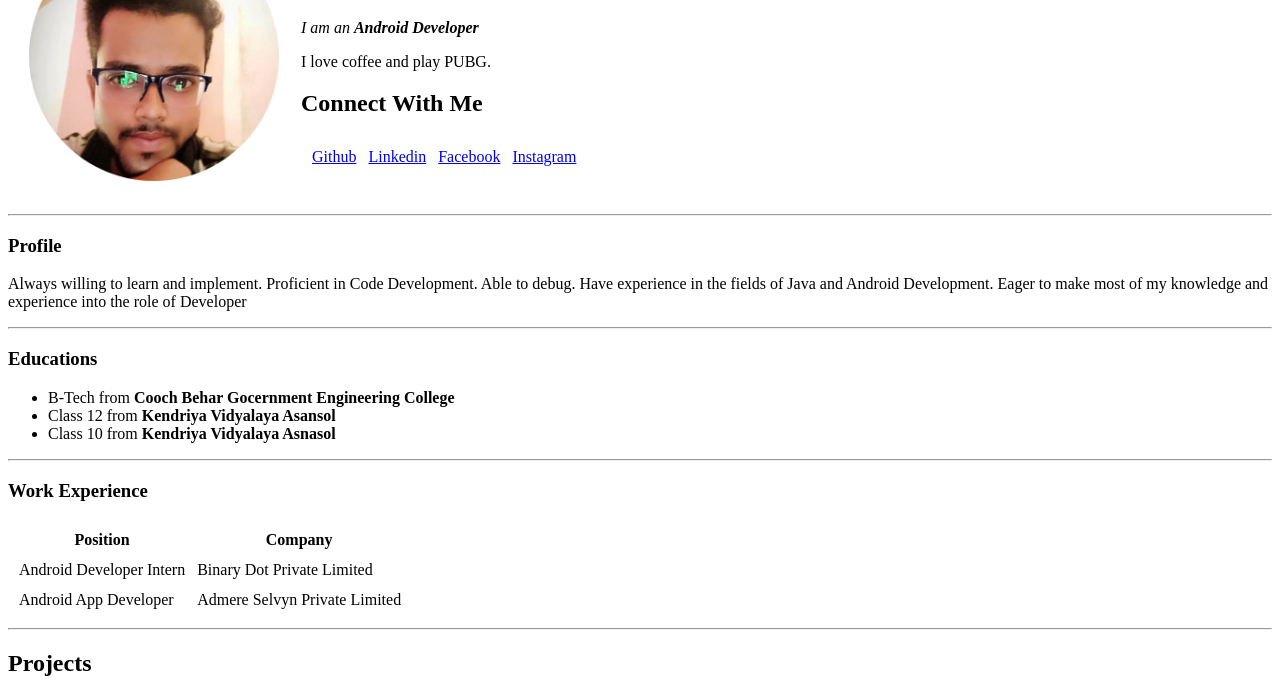
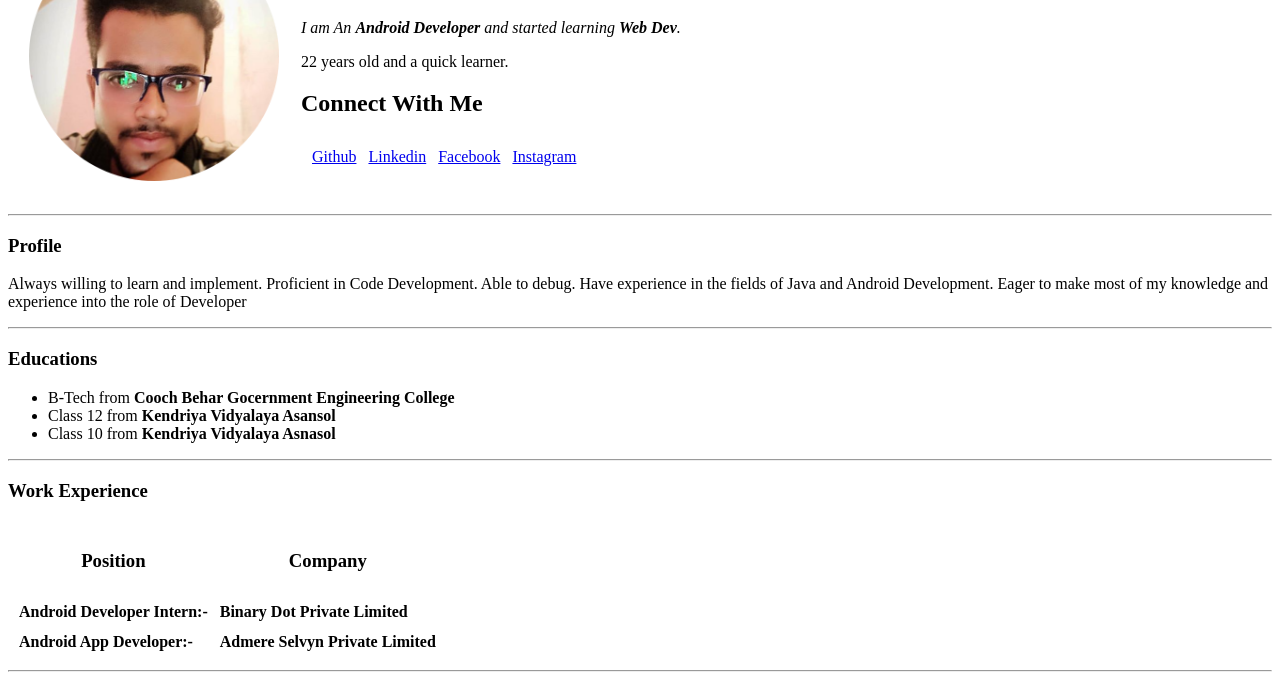
Before and after one commit to Jarvis-byte/My-CV, a plain HTML site: page index.html in a window 1280 px wide. Shown: the part 98-787 px from the top of the page. Drawn offline with Linux system fonts and the light colour scheme.

Commit message:
Last Commit 7/2/21

```diff
--- a/index.html
+++ b/index.html
@@ -12,8 +12,10 @@
       <td><img src="Images/arka.png" alt="Arka Profile Picture" width="250" height="250"></td>
       <td>
         <h1>Arka Mazumder</h1>
-        <p><em>I am an <strong>Android Developer </strong> </em></p>
-        <p>I love coffee and play PUBG.</p>
+        <p><em>I am An <strong>Android Developer</strong> and started learning <strong>Web Dev</strong>. </em></p>
+        <p> 22 years old and a quick learner.</p>
+
+
         <h2>Connect With Me</h2>
         <table cellspacing="10">
           <tr>
@@ -48,16 +50,22 @@
 
   <table cellspacing="10">
     <tr>
-      <th>Position</th>
-      <th>Company</th>
+      <th>
+        <h3>
+          Position
+        </h3>
+      </th>
+      <th>
+        <h3>Company</h3>
+      </th>
     </tr>
     <tr>
-      <td>Android Developer Intern</td>
-      <td>Binary Dot Private Limited</td>
+      <td><strong>Android Developer Intern:-</strong></td>
+      <td><strong>Binary Dot Private Limited</strong></td>
     </tr>
     <tr>
-      <td>Android App Developer</td>
-      <td>Admere Selvyn Private Limited</td>
+      <td><strong>Android App Developer:-</strong></td>
+      <td><strong>Admere Selvyn Private Limited</strong></td>
     </tr>
   </table>
   <hr>
```
